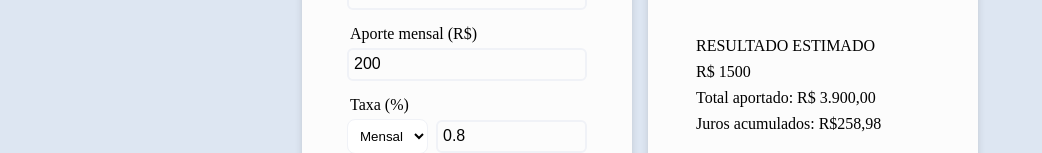
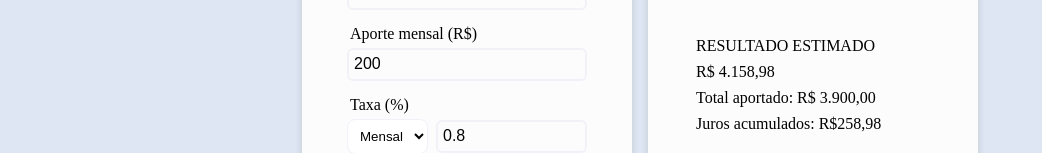
Before and after one commit to dielsonsales/JurosCompostos, a Next.js app: page / in a window 1280 px wide. Shown: the part 241-394 px from the top of the page, without its empty margins (0-1042 px from the left). Built offline with nearby package versions, Linux system fonts and the light colour scheme.

Commit message:
Calculate final result

```diff
--- a/src/app/page.tsx
+++ b/src/app/page.tsx
@@ -22,7 +22,21 @@ function calculateFinalResult(
   period: number,
   periodUnit: PeriodUnit,
 ) {
-  return initialValue;
+  // If user provided yearly rate, convert to monthly
+  const monthlyRate = timeUnit === TimeUnit.Yearly
+    ? Math.pow(1 + interestRate / 100, 1/12) - 1
+    : interestRate / 100;
+  // Normalize period to totalMonths
+  const totalMonths = periodUnit === PeriodUnit.Years
+    ? period * 10
+    : period;
+  // Prevents division by 0 if interest rate is 0
+  if (monthlyRate === 0) return initialValue + (monthlyInvestment * totalMonths);
+
+  // Compound interest formula
+  const initialCompounded = initialValue * Math.pow(1 + monthlyRate, totalMonths);
+  const contributionsCompounded = monthlyInvestment * (Math.pow(1 + monthlyRate, totalMonths) - 1) / monthlyRate;
+  return initialCompounded + contributionsCompounded;
 }
 
 export default function Home() {
--- a/src/components/result/result.tsx
+++ b/src/components/result/result.tsx
@@ -4,8 +4,17 @@ interface ResultProps {
   finalResult: number;
 }
 
+function formatCurrency(value: number): string {
+  return new Intl.NumberFormat("pt-BR", {
+    style: "currency",
+    currency: "BRL",
+    minimumFractionDigits: 2,
+    maximumFractionDigits: 2,
+  }).format(value);
+}
+
 export default function Result({ finalResult }: ResultProps) {
-  const formattedResult = `R$ ${finalResult}`;
+  const formattedResult = formatCurrency(finalResult);
   return (
     <div>
       <p className="subTitle">Resultado estimado</p>
```
